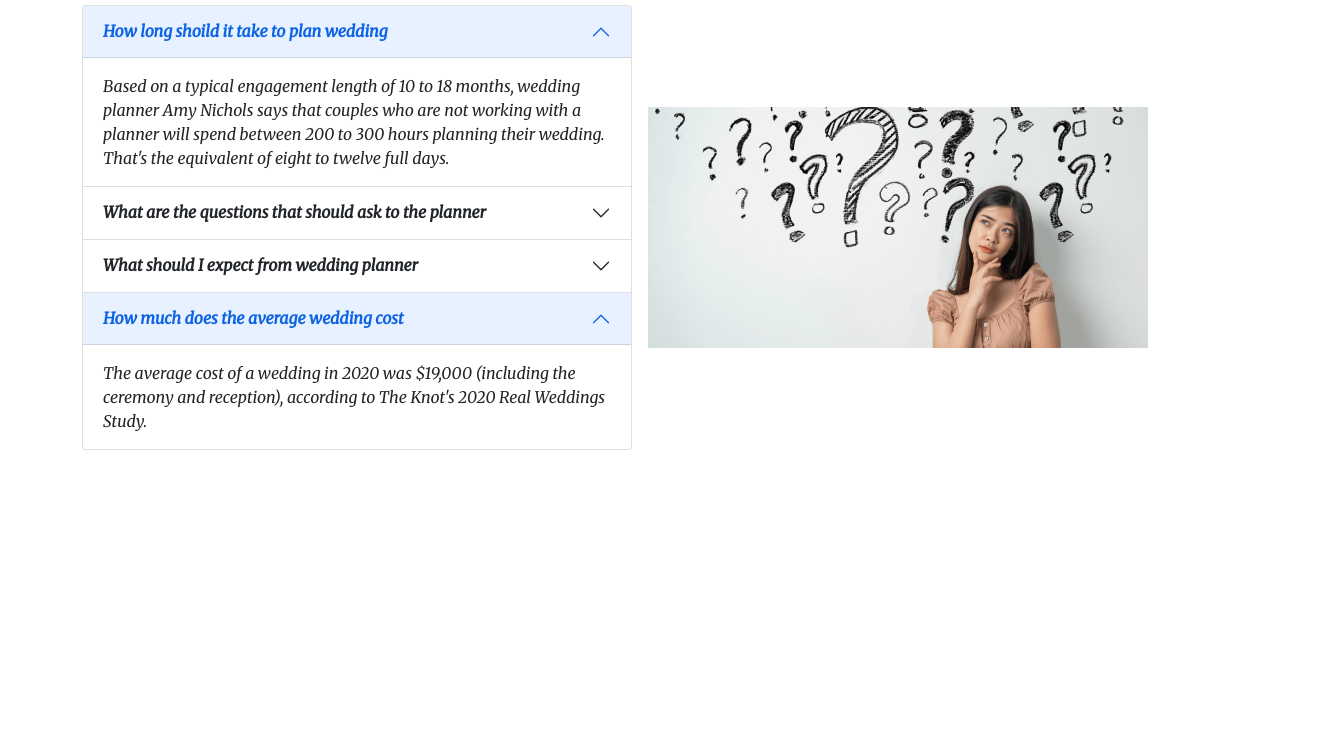
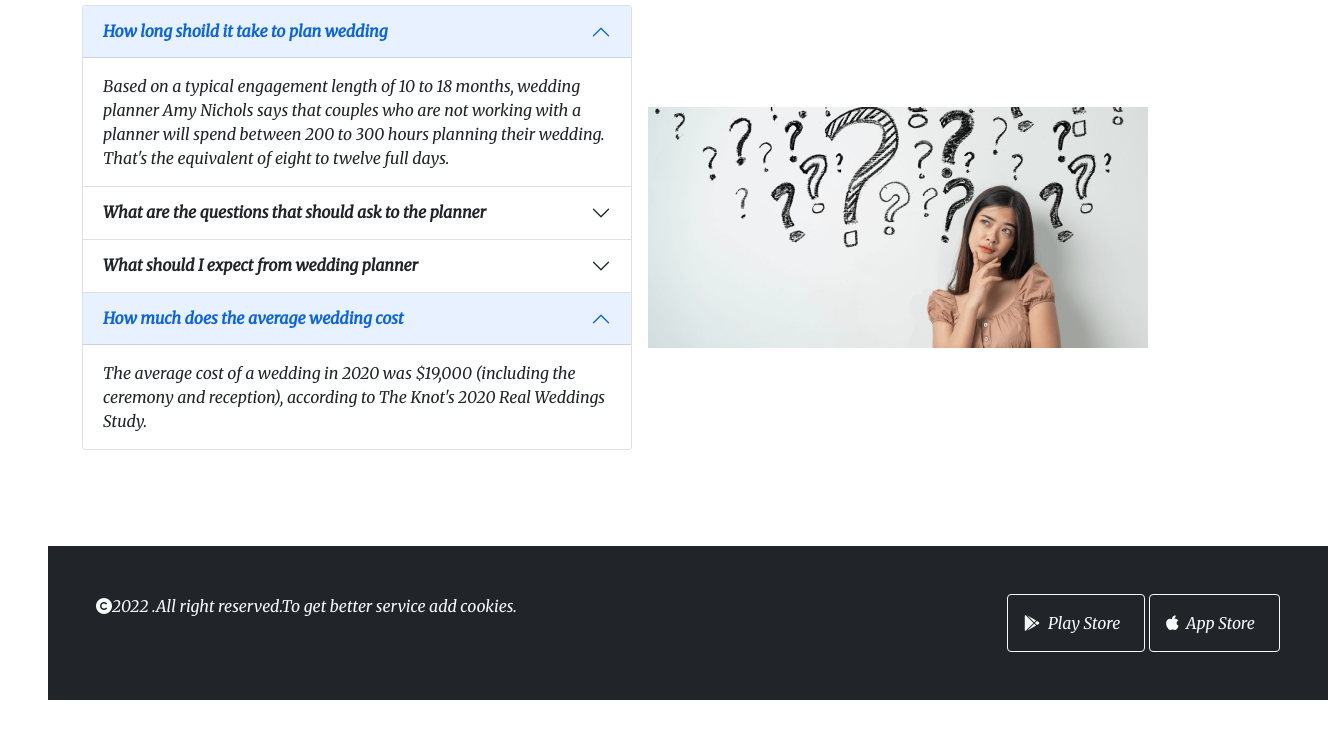
Before and after one commit to FahmidaMahjabin/conventionHall, a plain HTML site: page index.html in a window 1280 px wide. Shown: the part 1749-2487 px from the top of the page, 1328 px wide, since content can reach past the window. Before the commit the page ends 2247 px from the top, so only its background shows below. Drawn offline with nearby package versions, Linux system fonts and the light colour scheme.

Commit message:
added footer

```diff
--- a/index.html
+++ b/index.html
@@ -266,6 +266,22 @@
           </section>
           <!-- frequently asked qus ends -->
       </main>
+      <footer>
+          <div class = "p-5 m-5 bg-dark d-flex text-light justify-content-between container-fluid">
+              <div>
+                  <p><i class="fas fa-copyright"></i>2022 .All right reserved.To get better service add cookies.</p>
+              </div>
+              <div>
+                <a href = "https://play.google.com/store" target = "_blank" class = "btn btn-outline-light p-3 rounded">
+                    <i class="fab fa-google-play"></i><span class = "m-2">Play Store</span>
+                </a>
+                  <a href = "https://play.google.com/store" target = "_blank" class = "btn btn-outline-light p-3 rounded">
+                    <i class="fab fa-apple fw-bolder"></i><span class = "m-2">App Store</span>
+                </a>
+              </div>
+
+          </div>
+      </footer>
 
 
     <!-- Bootstrap JavaScript Libraries -->
--- a/style.css
+++ b/style.css
@@ -8,3 +8,6 @@ body{
 li{
     list-style-type: none;
 }
+.icon{
+    font-weight: 900;
+}
```
Also changed, not shown: images/app store.png (added), images/play store.png (added).
